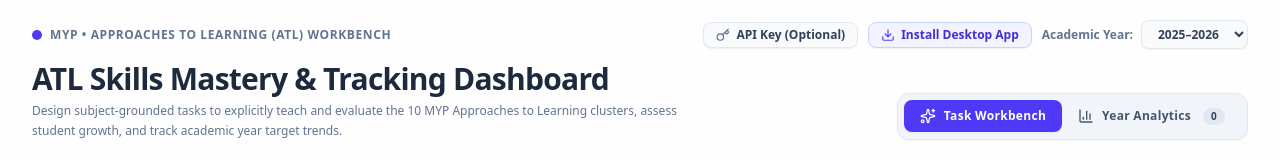
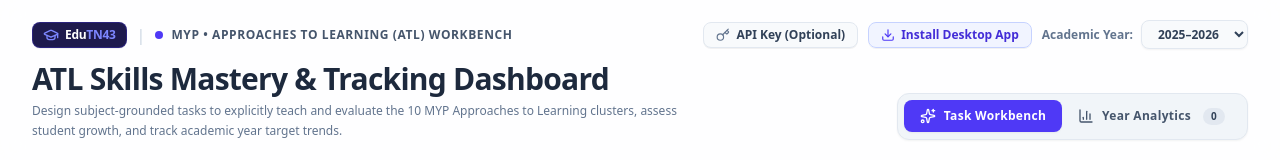
Before and after one commit to skmmypbioresources-stack/EduTN43-MYP-ATL-Skills-Workbench-Tracker, a React (Vite) app: page / in a window 1280 px wide. Shown: the top 160 px of the page. Built offline with nearby package versions, Linux system fonts and the light colour scheme; no server answers; the database is empty.

Commit message:
feat: add EduTN43 branding to UI and reports
Incorporate the EduTN43 brand identity into the header, feedback report interface, and exported PDF documentation.

```diff
--- a/src/components/FeedbackStep.tsx
+++ b/src/components/FeedbackStep.tsx
@@ -102,8 +102,9 @@ export const FeedbackStep: React.FC<FeedbackStepProps> = ({
 
         {/* Printable Document Title Header */}
         <div className="border-b border-slate-200 pb-4 mb-4">
-          <div className="text-[10px] font-bold uppercase tracking-widest text-indigo-600">
-            IB MYP Approaches to Learning (ATL) Formative Report
+          <div className="text-[10px] font-bold uppercase tracking-widest text-indigo-600 flex items-center gap-1.5">
+            <span className="font-black text-slate-900 bg-slate-100 px-1.5 py-0.5 rounded text-[9px]">EduTN43</span>
+            <span>• IB MYP Approaches to Learning (ATL) Formative Report</span>
           </div>
           <h2 className="text-xl font-bold text-slate-900 mt-0.5 sm:text-2xl">
             {task.title || 'ATL Task Assessment'}
--- a/src/components/Header.tsx
+++ b/src/components/Header.tsx
@@ -1,5 +1,5 @@
 import React, { useState, useEffect } from 'react';
-import { Sparkles, BarChart3, Download, Laptop, Monitor, Apple, CheckCircle2, X, Key, Eye, EyeOff, ExternalLink, ShieldCheck } from 'lucide-react';
+import { Sparkles, BarChart3, Download, Laptop, Monitor, Apple, CheckCircle2, X, Key, Eye, EyeOff, ExternalLink, ShieldCheck, GraduationCap } from 'lucide-react';
 
 interface HeaderProps {
   activeTab: 'workbench' | 'dashboard';
@@ -85,9 +85,17 @@ export const Header: React.FC<HeaderProps> = ({
         <div className="mx-auto max-w-7xl">
           {/* Top line badge & Action Buttons */}
           <div className="flex flex-wrap items-center justify-between gap-3">
-            <div className="flex items-center gap-2 text-xs font-bold uppercase tracking-wider text-slate-500">
-              <span className="inline-block h-2.5 w-2.5 rounded-full bg-indigo-600"></span>
-              MYP • Approaches to Learning (ATL) Workbench
+            <div className="flex flex-wrap items-center gap-2.5">
+              {/* EduTN43 Brand Logo */}
+              <div className="flex items-center gap-1.5 rounded-lg bg-indigo-950 px-2.5 py-1 text-white shadow-2xs border border-indigo-800/50">
+                <GraduationCap className="h-4 w-4 text-indigo-400" />
+                <span className="text-xs font-black tracking-tight text-white">Edu<span className="text-indigo-400">TN43</span></span>
+              </div>
+              <span className="text-slate-300 font-light hidden sm:inline">|</span>
+              <div className="flex items-center gap-2 text-xs font-bold uppercase tracking-wider text-slate-600">
+                <span className="inline-block h-2 w-2 rounded-full bg-indigo-600"></span>
+                MYP • Approaches to Learning (ATL) Workbench
+              </div>
             </div>
 
             <div className="flex flex-wrap items-center gap-2.5">
--- a/src/lib/exportUtils.ts
+++ b/src/lib/exportUtils.ts
@@ -125,7 +125,7 @@ export function exportToWordDoc(data: ReportData) {
     </head>
     <body>
       <div class="header-box">
-        <div class="subtitle">IB MYP Approaches to Learning (ATL) • Formative Assessment Report</div>
+        <div class="subtitle">EduTN43 • IB MYP Approaches to Learning (ATL) Formative Assessment Report</div>
         <div class="title">${sanitize(data.taskTitle || 'ATL Skill Task Assessment')}</div>
       </div>
 
@@ -184,7 +184,7 @@ export function exportToWordDoc(data: ReportData) {
       </table>
 
       <div style="margin-top: 30px; border-top: 1px solid #cbd5e1; padding-top: 8px; font-size: 9pt; color: #94a3b8; text-align: center;">
-        * Generated by MYP ATL Skills Workbench & Tracker. Formative indicator for teaching and learning dialogue.
+        * Generated by EduTN43 • MYP ATL Skills Workbench & Tracker. Formative indicator for teaching and learning dialogue.
       </div>
     </body>
     </html>
```
